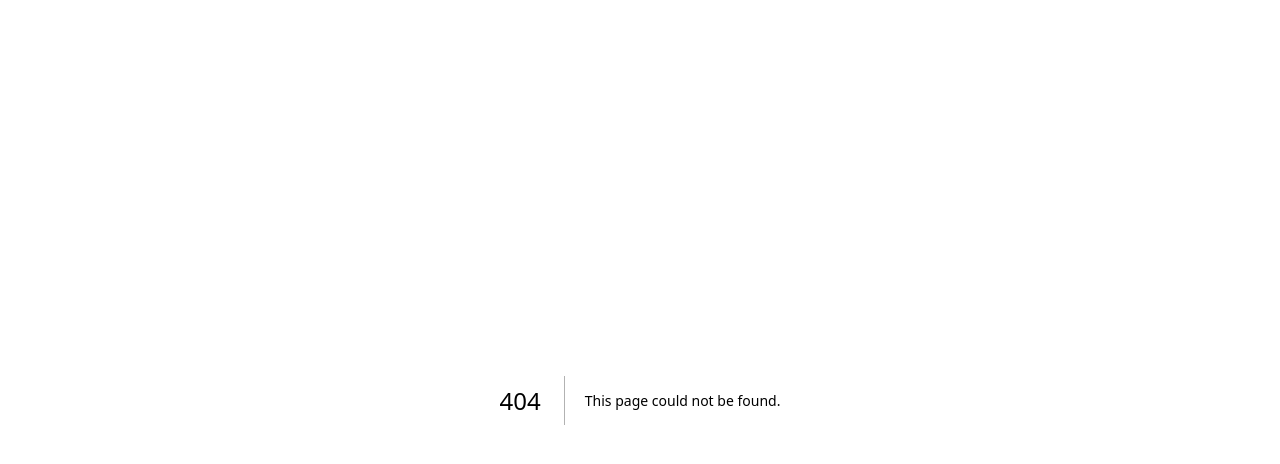
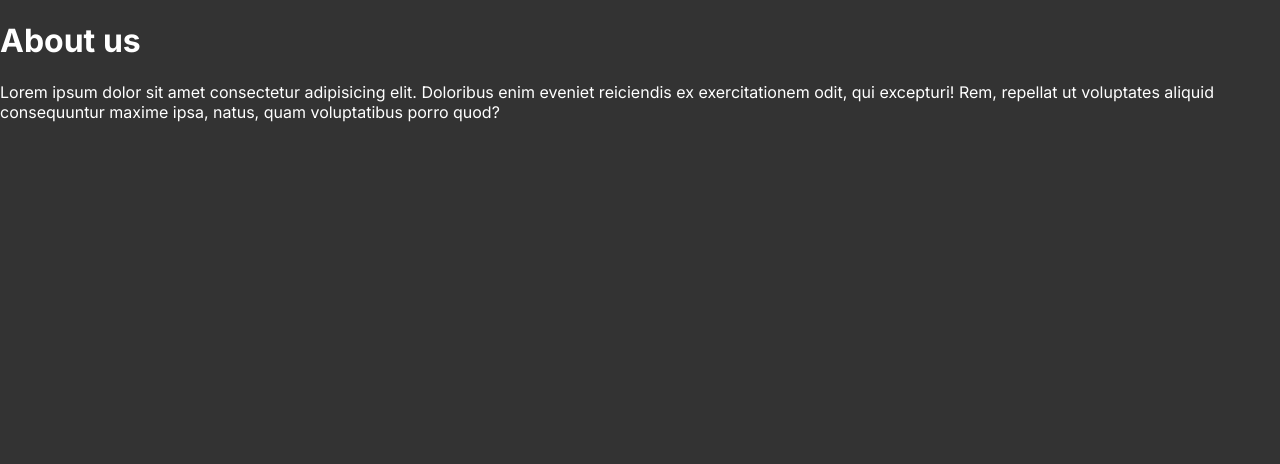
Before and after one commit to uxmoon/nextjs-13-demo, a Next.js app: page /about in a window 1280 px wide. Before the commit this address had no page. Shown: the top 464 px of the page. Built offline with nearby package versions, Linux system fonts and the light colour scheme.

Commit message:
Add page and subpage

```diff
--- /dev/null
+++ b/app/about/page.jsx
@@ -0,0 +1,15 @@
+const AboutPage = () => {
+  return (
+    <div>
+      <h1>About us</h1>
+      <p>
+        Lorem ipsum dolor sit amet consectetur adipisicing elit. Doloribus enim
+        eveniet reiciendis ex exercitationem odit, qui excepturi! Rem, repellat
+        ut voluptates aliquid consequuntur maxime ipsa, natus, quam voluptatibus
+        porro quod?
+      </p>
+    </div>
+  )
+}
+
+export default AboutPage
```
Also changed, not shown: app/about/team/page.jsx (added, +15 -0 lines).
